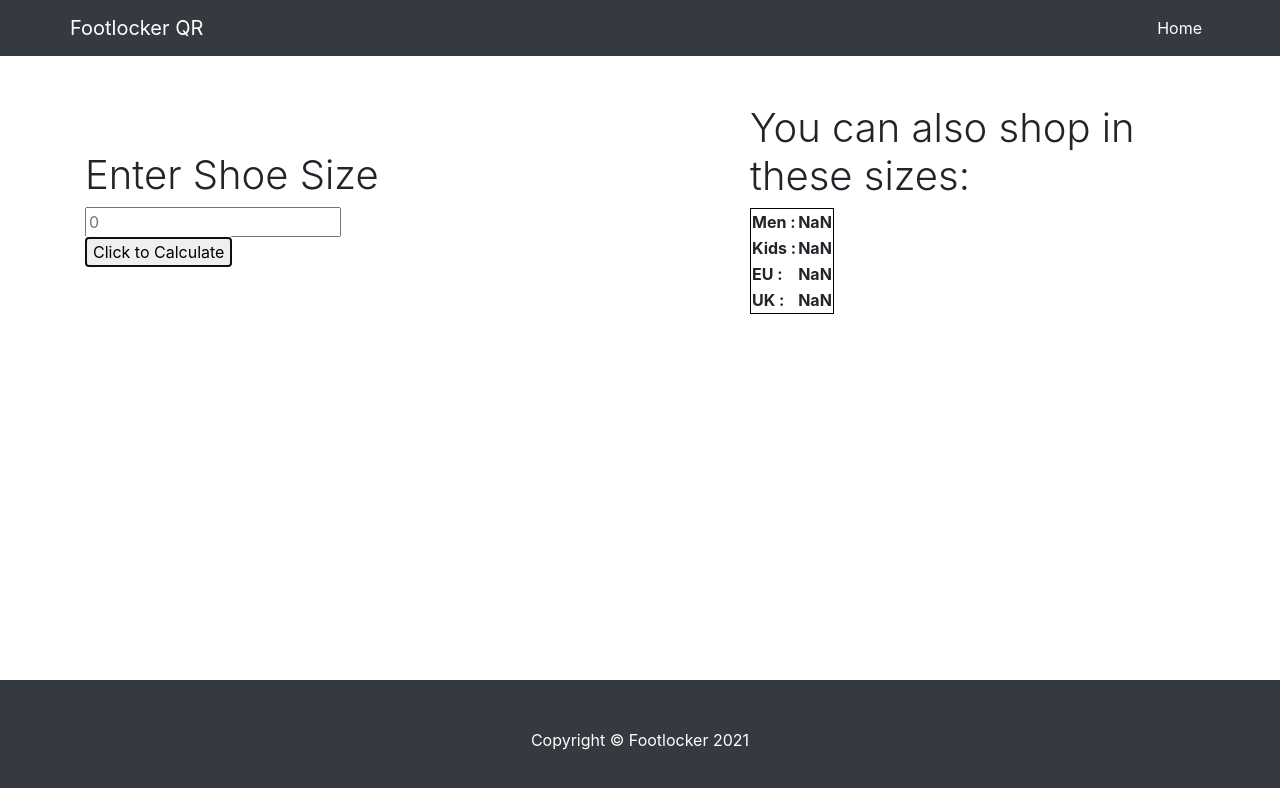
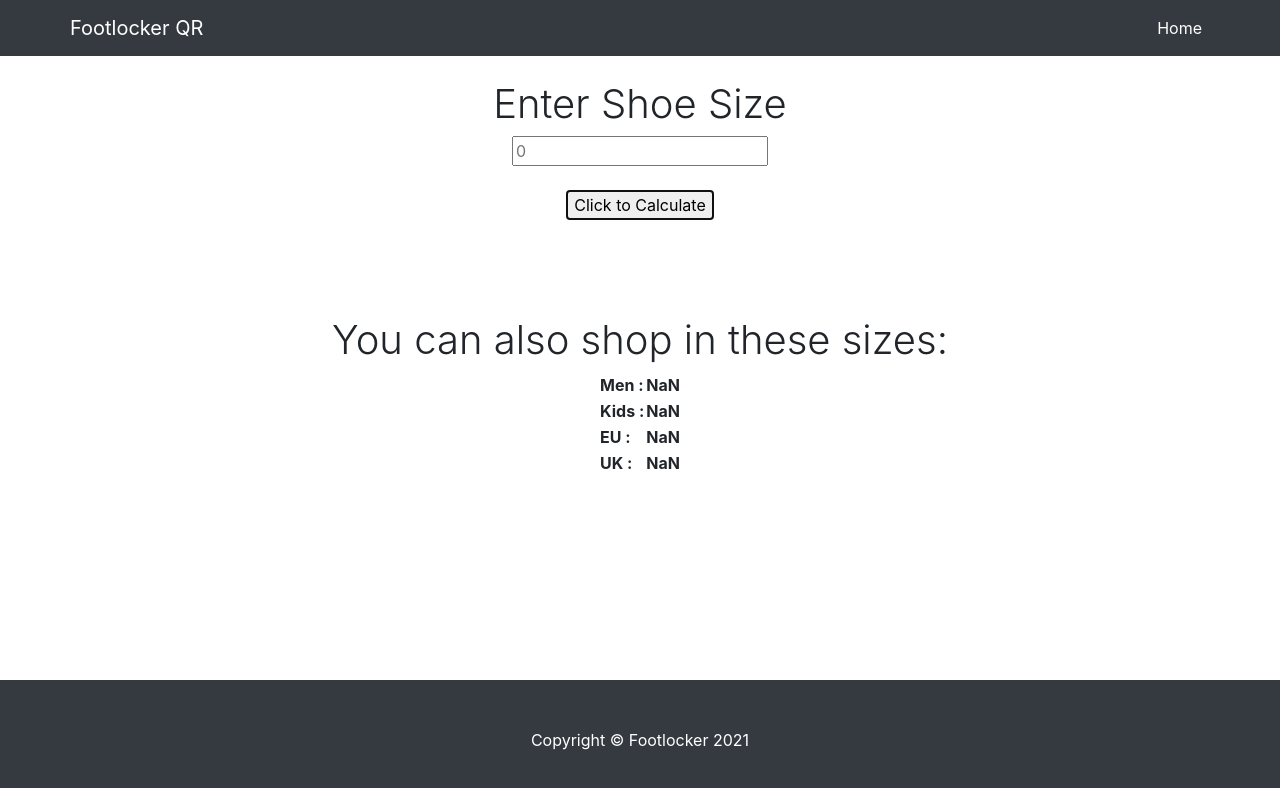
Before and after one commit to andresbotia/footlocker-project, a React (Create React App) app: page / in a window 1280 px wide. Both pictures are taken after a click on the button "Click to Calculate". Shown: the top 788 px of the page. Built offline with nearby package versions, Linux system fonts and the light colour scheme.

Commit message:
new changes

```diff
--- a/src/components/Home.jsx
+++ b/src/components/Home.jsx
@@ -10,15 +10,76 @@
   const [total, setTotal] = useState(number1 - number2);
   const [total2, setTotal2] = useState(number1 - number3);
   const [total3, setTotal3] = useState(number1 + number4);
+
   function calculateTotal() {
     setTotal(number1 - number2);
     setTotal2(number1 - number3);
     setTotal3(number1 + number4);
   }
+
+  function switchState(){
+    setShow(true);
+    calculateTotal();
+  }
+
+  const [show,setShow] = React.useState()
+
+
+
   return (
     <div className="home">
       <div class="container">
-        <div class="row align-items-center my-5">
+        <div align="center">
+          <br></br>
+        <h1 class="font-weight-light">Enter Shoe Size</h1>
+          <input
+            type="number"
+            value={number1}
+            onChange={e => setNumber1(+e.target.value)}
+            placeholder="0"
+          />
+          <div>
+            <br></br>
+          {/* <button onClick={calculateTotal}>Click to Calculate</button> */}
+          {/* {
+            show?<h1>Hello testing</h1>:null
+          } */}
+          {/* <button onClick={()=>setShow(!show)}>toggle test</button> */}
+          <button onClick={()=>switchState()}>Click to Calculate</button>
+
+          </div>
+
+            <br></br><br></br><br></br><br></br>
+          {show?
+          <div>
+            <h1 class="font-weight-light">You can also shop in these sizes:</h1>
+
+              <table >
+                <tr>
+                  <th>Men :</th>
+                  <th>{total}</th>
+
+                </tr>
+                <tr>
+                  <th>Kids :</th>
+                  <th>{total2}</th>
+
+                </tr>
+                <tr>
+                  <th>EU :</th>
+                  <th>{total3}</th>
+
+                </tr>
+                <tr>
+                  <th>UK :</th>
+                  <th>{total2}</th>
+
+                </tr>
+              </table>
+            </div>:null
+          }
+        </div>
+        {/* <div class="row align-items-center my-5">
 
           <div class="col-lg-7">
           <h1 class="font-weight-light">Enter Shoe Size</h1>
@@ -58,10 +119,9 @@
               </tr>
             </table>
           </div>
-        </div>
+        </div> */}
       </div>
     </div>
   );
 }
-
 export default Home;
--- a/src/components/Navigation.jsx
+++ b/src/components/Navigation.jsx
@@ -6,6 +6,7 @@
     <div className="navigation">
       <nav class="navbar navbar-expand navbar-dark bg-dark">
         <div class="container">
+
           <Link class="navbar-brand" to="/">
             Footlocker QR
           </Link>
```
